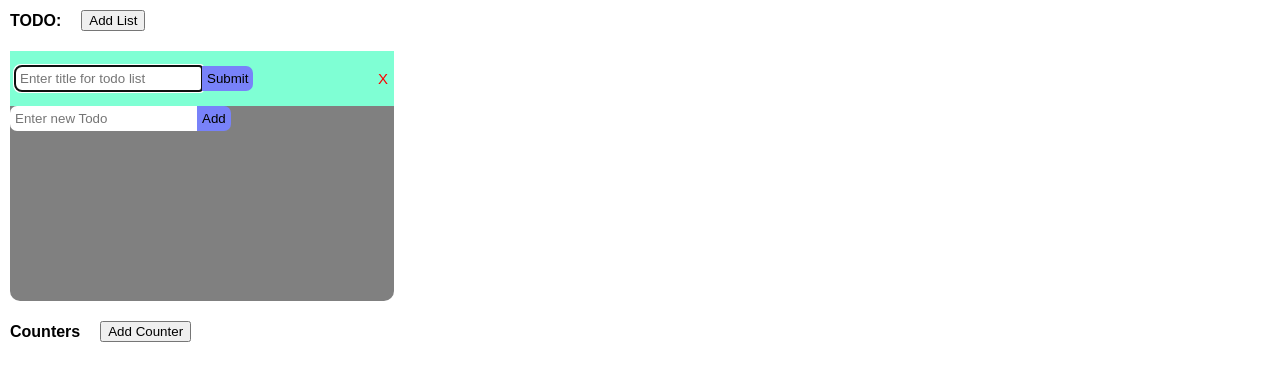
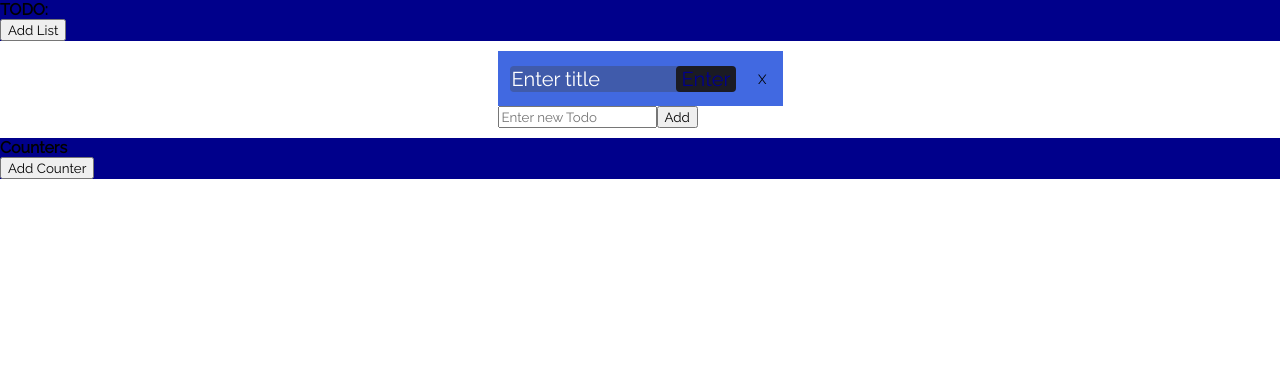
Before and after one commit to fullnelson14/todo-react, a React app: page / in a window 1280 px wide. Both pictures are taken after a click on the button "Add List". Shown: the top 380 px of the page. Built offline with nearby package versions, Linux system fonts and the light colour scheme.

Commit message:
revamped the styling

```diff
--- a/src/TodoModule/components/inputBox.js
+++ b/src/TodoModule/components/inputBox.js
@@ -37,7 +37,7 @@ class InputBox extends React.Component {
           ref={this.textInput}
           placeholder={this.props.placeholder}
         />
-        <button onClick={this.handleSubmit}>Submit</button>
+        <button onClick={this.handleSubmit}>Enter</button>
       </div>
     );
   }
--- a/src/TodoModule/components/list.js
+++ b/src/TodoModule/components/list.js
@@ -13,7 +13,7 @@ class List extends React.Component {
             ""
           ) : (
             <InputBox
-              placeholder="Enter title for todo list"
+              placeholder="Enter title"
               todoId={this.props.id}
               classes="title-input"
             />
--- a/src/index.css
+++ b/src/index.css
@@ -1,126 +1,66 @@
-body {
+@import url("https://fonts.googleapis.com/css?family=Raleway");
+
+* {
   margin: 0;
-  padding: 0;
-  font-family: sans-serif;
+
+  font-family: "Raleway", sans-serif;
 }
 
 .header-row {
-  display: flex;
-  align-items: center;
+  background: darkblue;
 }
 
 .list-box {
   display: flex;
+  justify-content: center;
 }
 
-.header-row button,
-.header-row h4 {
+.list {
   margin: 10px;
 }
 
-.count-number {
-  margin: 10px;
-  border: 2px solid blue;
-  border-radius: 6px;
-  padding: 5px;
-  display: inline-block;
-  width: 100px;
+.title-row {
+  display: flex;
+  justify-content: space-between;
+  align-items: center;
+  padding: 10px;
+  min-height: 35px;
+  min-width: 265px;
+  background-color: royalblue;
 }
 
-.flex-container {
-  display: flex;
-  flex-direction: column;
-  justify-content: space-between;
+.title-input input {
+  background: #3e3e3e54;
+  border: none;
+  border-radius: 4px;
+  color: white;
+
+  width: 170px;
+  outline: none;
+  font-size: 20px;
+  margin: 2px;
+}
+.title-input input::placeholder {
+  color: white;
 }
 
-.row1 {
-  display: flex;
-}
-
-.row1 div {
-  font-size: 35px;
-}
-
-.remove-button {
-  color: red;
-  background-color: transparent;
+.title-input button {
   border: none;
-  font-size: 15px;
-  transition-duration: 400ms;
-}
-
-.remove-button:hover {
-  color: black;
-}
-
-.remove-button:active {
-  color: grey;
-}
-
-.remove-button:focus {
-  outline: none;
-}
-
-.flex-container .remove-button {
-  align-self: flex-end;
-}
-
-.row2 {
-  display: flex;
-  justify-content: space-evenly;
-}
-
-.row2 button {
-  color: white;
-  background-color: blue;
-  border-radius: 6px;
-  border: none;
-  width: 45%;
-  font-size: 30px;
-}
-
-.list {
-  display: inline-block;
-  min-height: 250px;
-  min-width: 30%;
-  margin: 10px;
-  background-color: grey;
-  border-radius: 10px;
-}
-
-.title-row {
-  background-color: aquamarine;
-  display: flex;
-  justify-content: space-between;
-  height: 55px;
+  border-radius: 4px;
+  font-size: 20px;
+  color: darkblue;
+  background: #1b1b23;
+  position: relative;
+  right: 10px;
 }
 
 .title-row h1 {
   font-size: 20px;
-  margin-left: 15px;
+  color: white;
+  font-weight: 400;
 }
 
-.title-input {
-  margin: auto 0 auto 5px;
+.remove-button {
+  background: none;
+  border: none;
 }
-
-.input-style input {
-  border: none;
-  border-radius: 7px 0 0 7px;
-  padding: 5px;
-}
-.input-style button {
-  padding: 5px;
-  border: none;
-  border-radius: 0 7px 7px 0;
-  background-color: #7882f9;
-  transition-duration: 400ms;
-}
-
-.input-style button:hover {
-  background-color: blue;
-}
-
-.hidden {
-  display: none;
-}
```
